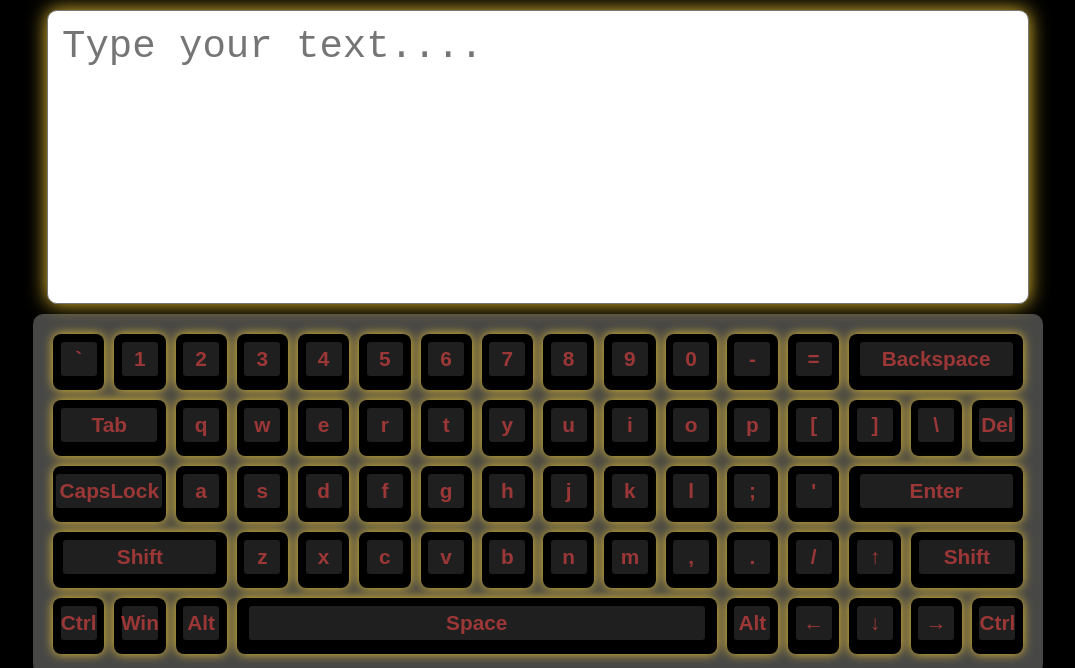
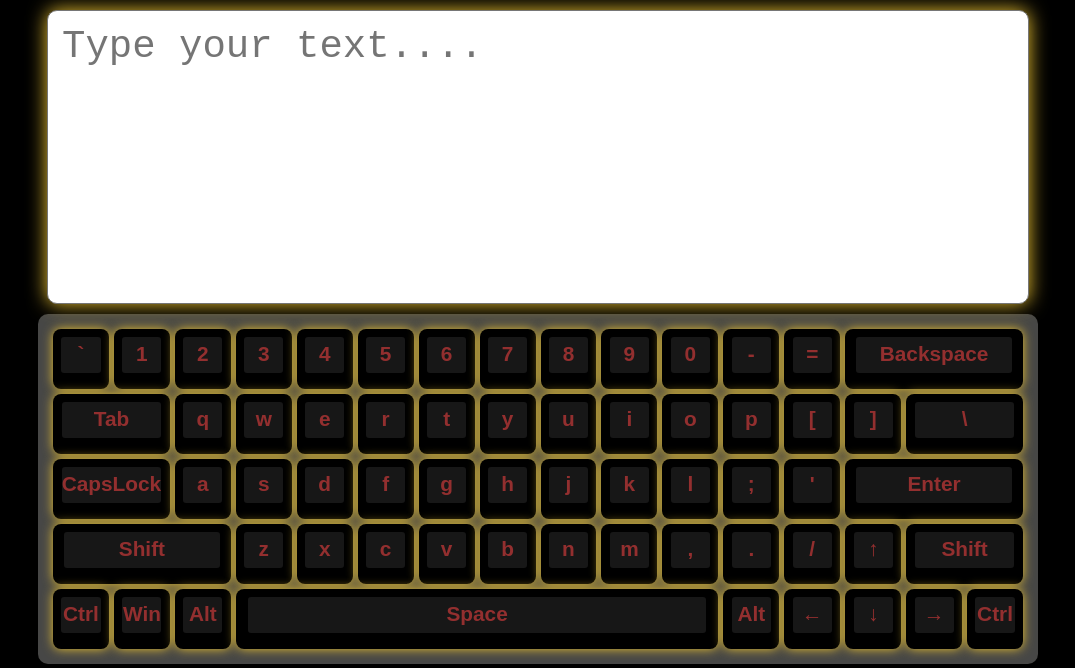
Before and after one commit to RichardPickman/keyboard, a website built with webpack: page src/template.html in a window 1280 px wide. Shown: the top 668 px of the page, without its empty margins (102-1177 px from the left). Built offline with nearby package versions, Linux system fonts and the light colour scheme.

Commit message:
refactor: add styles

```diff
--- a/src/sass/components/_button.scss
+++ b/src/sass/components/_button.scss
@@ -22,7 +22,7 @@
         top: 8px;
         content: "";
         border-radius: 3px;
-        background-color: rgba(105, 105, 105, 0.3);
+        background-color: rgba(77, 77, 77, 0.3);
         width: 70%;
         height: 60%;
     }
@@ -50,7 +50,16 @@
     }
 }
 
+#Backslash {
+    grid-column-start: 15;
+    grid-column-end: 17;
+    &::before {
+        width: 84%;
+    }
+}
+
 #Delete {
+    display: none;
     grid-column-start: 16;
     grid-column-end: 17;
 }
@@ -59,7 +68,7 @@
     grid-column-start: 1;
     grid-column-end: 3;
     &::before {
-        width: 94%;
+        width: 85%;
     }
 }
 
--- a/src/sass/components/_keyboard.scss
+++ b/src/sass/components/_keyboard.scss
@@ -5,8 +5,8 @@
     margin: 0 auto;
     width: 970px;
     height: 320px;
-    padding: 20px;
+    padding: 15px;
     border-radius: 10px;
-    gap: 10px;
+    gap: 5px;
     background-color: #474746;
 }
```
